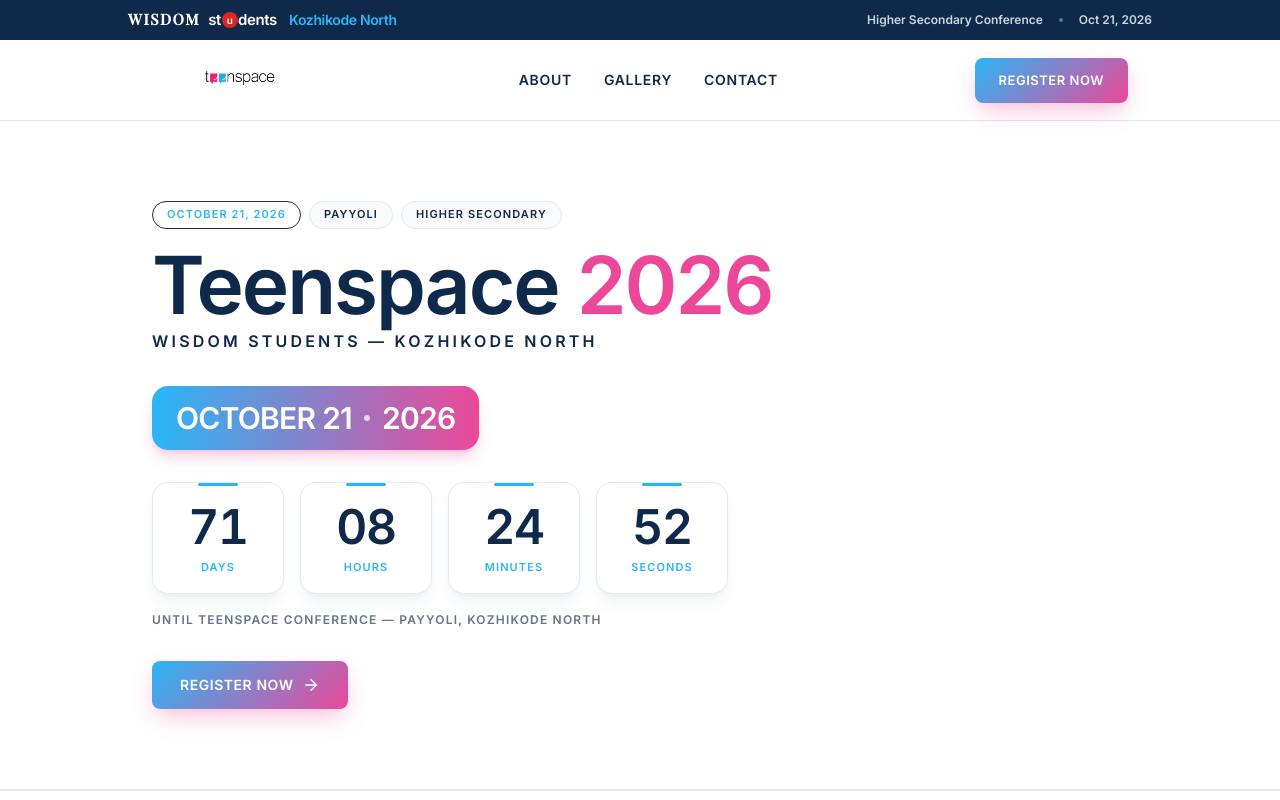
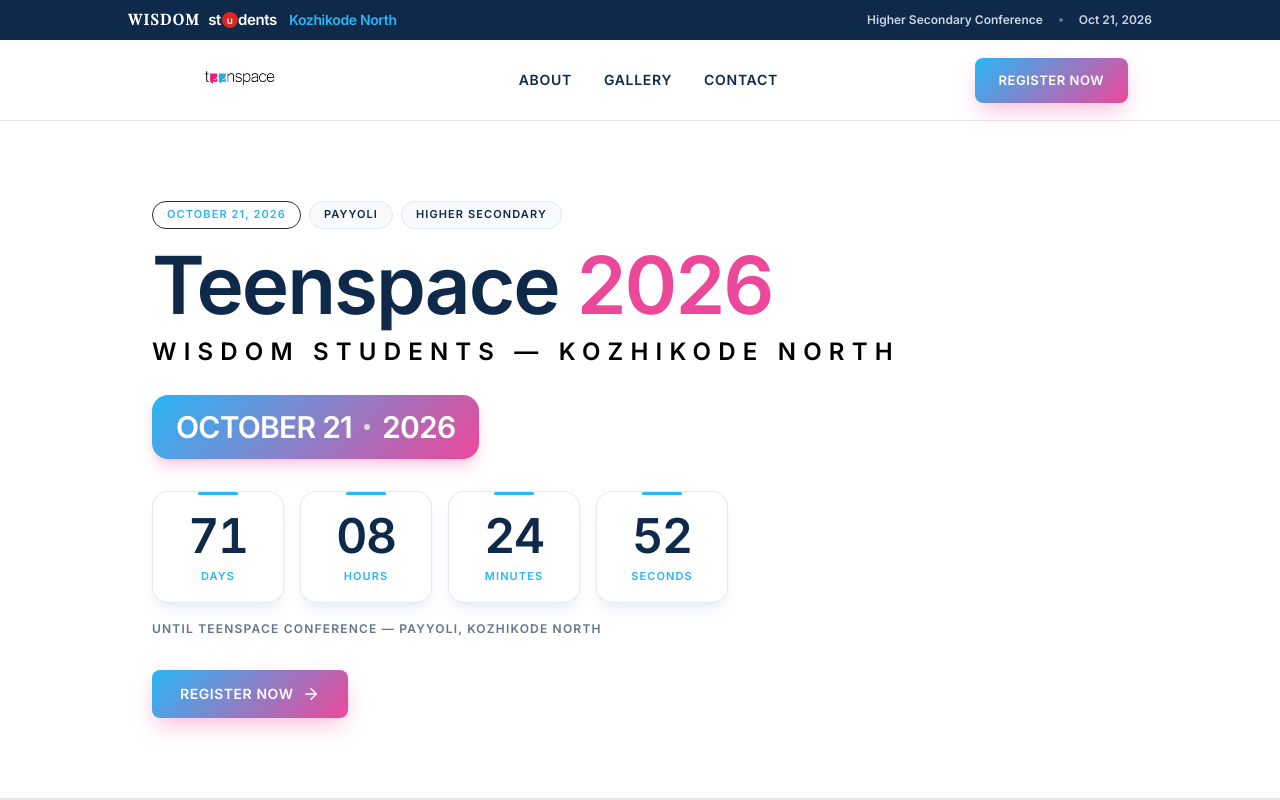
Before and after one commit to Althafx17/teenspace-calicut-north, a React (Vite) app: page / in a window 1280 px wide. Shown: the top 800 px of the page. Built offline with nearby package versions, Linux system fonts and the light colour scheme.

Commit message:
style: apply sub-heading-payyoli, text-brand-pink, theme-gradient, and CSS variables for primary/secondary brand colors

```diff
--- a/src/components/Hero.tsx
+++ b/src/components/Hero.tsx
@@ -33,18 +33,18 @@
         </div>
 
         {/* Main Headline */}
-        <h1 className="text-[48px] sm:text-[66px] lg:text-[80px] font-black tracking-tight text-[#0f294a] leading-none mb-1">
-          Teenspace <span className="text-[#ec4899]">2026</span>
+        <h1 className="text-[48px] sm:text-[66px] lg:text-[80px] font-black tracking-tight text-[#0f294a] leading-none mb-2">
+          Teenspace <span className="text-brand-pink">2026</span>
         </h1>
 
         {/* Sub-headline */}
-        <p className="text-[13px] sm:text-[16px] font-extrabold tracking-[0.2em] text-[#0f294a] uppercase mb-8">
+        <p className="sub-heading-payyoli">
           WISDOM STUDENTS — KOZHIKODE NORTH
         </p>
 
-        {/* Consolidated Date Badge Element (Blue to Pink Theme) */}
+        {/* Consolidated Date Badge Element (Blue to Pink Brand Theme) */}
         <div className="flex items-center gap-3 mb-8">
-          <div className="inline-flex items-center gap-3 px-6 py-3.5 rounded-2xl bg-gradient-to-r from-[#29b6f6] to-[#ec4899] text-white font-black text-2xl sm:text-3xl shadow-lg shadow-pink-500/25 tracking-tight transform hover:scale-105 transition-transform min-w-[140px]">
+          <div className="inline-flex items-center gap-3 px-6 py-3.5 rounded-2xl theme-gradient text-white font-black text-2xl sm:text-3xl shadow-lg shadow-pink-500/25 tracking-tight transform hover:scale-105 transition-transform min-w-[140px]">
             <span>OCTOBER 21</span>
             <span className="w-1.5 h-1.5 rounded-full bg-white/70" />
             <span>2026</span>
@@ -76,7 +76,7 @@
           UNTIL TEENSPACE CONFERENCE — PAYYOLI, KOZHIKODE NORTH
         </p>
 
-        {/* Pill Register Button (Gradient Blue to Pink Theme) */}
+        {/* Pill Register Button (Theme Gradient Blue to Pink) */}
         <div>
           <a
             href="#register"
--- a/src/index.css
+++ b/src/index.css
@@ -4,15 +4,15 @@
 
 /* ─── Brand Tokens — extracted from Teenspace logo ─────────────────── */
 :root {
-  --navy:   #0f294a;           /* Dark heading text              */
-  --pink:   #ec4899;           /* Logo left bubble — hot pink    */
-  --cyan:   #29b6f6;           /* Logo right bubble — sky cyan   */
-  --gray:   #64748b;           /* Body text                      */
-  --border: #e5e7eb;           /* Neutral borders                */
-  --bg:     #ffffff;
+  --navy:            #0f294a;    /* Dark heading text              */
+  --color-primary:   #29b6f6;    /* Logo right bubble — sky cyan   */
+  --color-secondary: #ec4899;    /* Logo left bubble — hot pink    */
+  --gray:            #64748b;    /* Body text                      */
+  --border:          #e5e7eb;    /* Neutral borders                */
+  --bg:              #ffffff;
 
   /* Gradient shorthand: Cyan Blue to Hot Pink */
-  --grad: linear-gradient(135deg, #29b6f6 0%, #ec4899 100%);
+  --grad: linear-gradient(135deg, var(--color-primary) 0%, var(--color-secondary) 100%);
 }
 
 /* ─── Reset & Base ────────────────────────────────────────────────── */
@@ -29,6 +29,24 @@
   line-height: 1.6;
   -webkit-font-smoothing: antialiased;
   overflow-x: hidden;
+}
+
+/* ─── Brand Helper Classes ────────────────────────────────────────── */
+.theme-gradient {
+  background-image: linear-gradient(135deg, #29b6f6 0%, #ec4899 100%) !important;
+}
+
+.text-brand-pink {
+  color: #ec4899 !important;
+}
+
+.sub-heading-payyoli {
+  font-size: clamp(16px, 3vw, 24px);
+  font-weight: 900;
+  letter-spacing: 0.3em;
+  color: #000000;
+  text-transform: uppercase;
+  margin-bottom: 1.5rem;
 }
 
 /* ─── Typography ──────────────────────────────────────────────────── */
@@ -61,7 +79,7 @@
   font-weight: 700;
   letter-spacing: 0.1em;
   text-transform: uppercase;
-  color: var(--cyan);
+  color: var(--color-primary);
 }
 
 /* ─── Buttons — Cyan to Pink Gradient across all primary buttons ────── */
@@ -80,7 +98,7 @@
   border: none;
   cursor: pointer;
   box-shadow: 0 10px 25px -5px rgba(236, 72, 153, 0.4);
-  transition: filter 200ms ease, transform 200ms ease, box-shadow 200ms ease;
+  transition: all 300ms ease;
 }
 .btn-primary:hover  { filter: brightness(1.08); transform: translateY(-1px); box-shadow: 0 14px 28px -4px rgba(236, 72, 153, 0.5); }
 .btn-primary:active { transform: none; filter: brightness(0.96); }
@@ -113,7 +131,7 @@
   padding: 6px 12px;
   transition: color 150ms;
 }
-.btn-ghost:hover { color: var(--cyan); }
+.btn-ghost:hover { color: var(--color-primary); }
 
 /* ─── Cards ────────────────────────────────────────────────────────── */
 .card-flat {
@@ -123,7 +141,7 @@
   padding: 28px;
   transition: border-color 150ms;
 }
-.card-flat:hover { border-color: var(--cyan); }
+.card-flat:hover { border-color: var(--color-primary); }
 
 /* ─── Form Elements ────────────────────────────────────────────────── */
 .input-field {
@@ -139,7 +157,7 @@
   outline: none;
 }
 .input-field::placeholder { color: #9ca3af; }
-.input-field:focus { border-color: var(--cyan); }
+.input-field:focus { border-color: var(--color-primary); }
 
 .label-field {
   display: block;
@@ -210,6 +228,11 @@
   transform-origin: bottom center;
 }
 
+.animate-sea {
+  animation: sea-wave-break 10s ease-in-out infinite alternate;
+  transform-origin: bottom center;
+}
+
 .animate-wave-swell {
   animation: waveSwell 4s ease-in-out infinite;
 }
```
